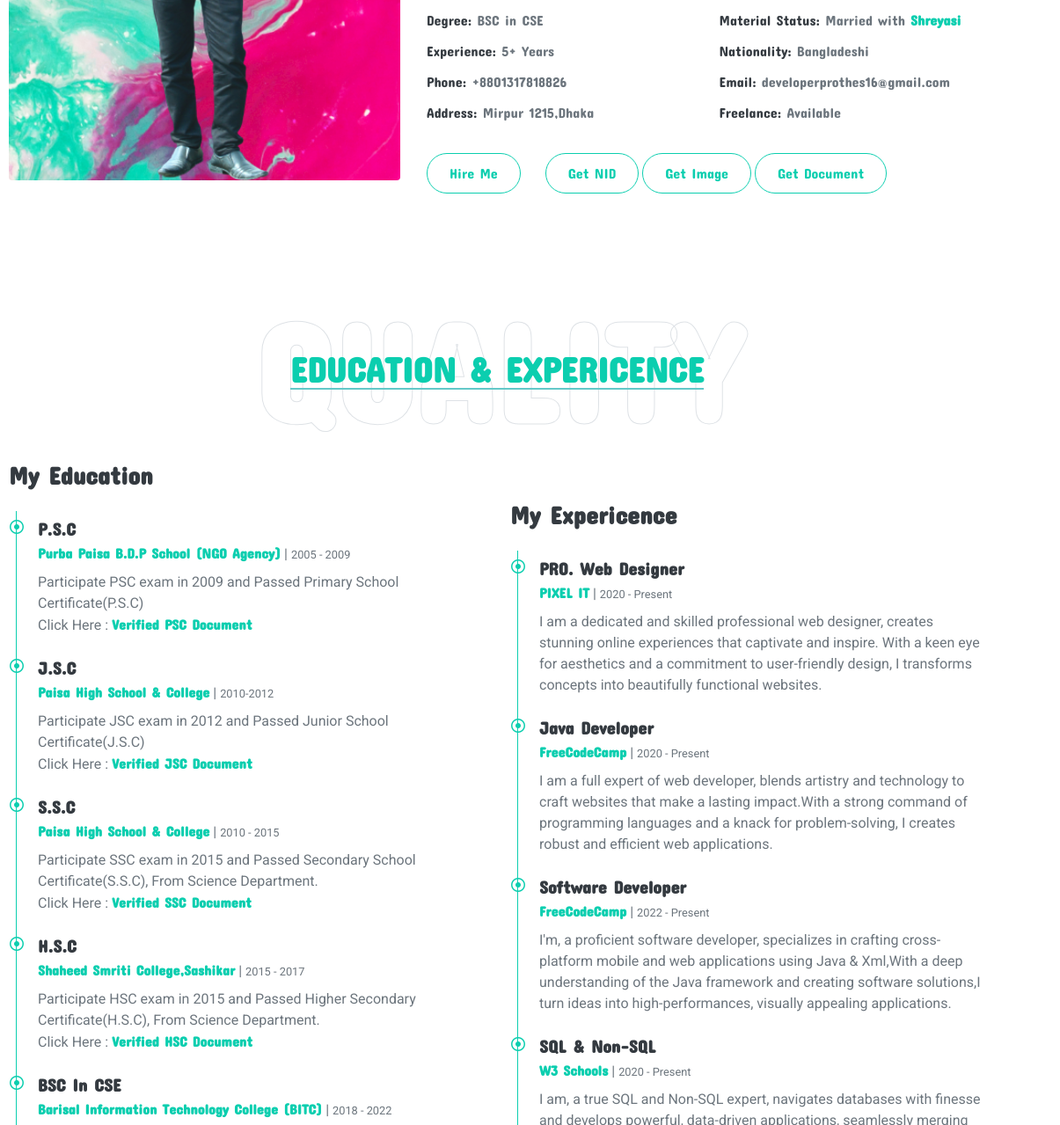
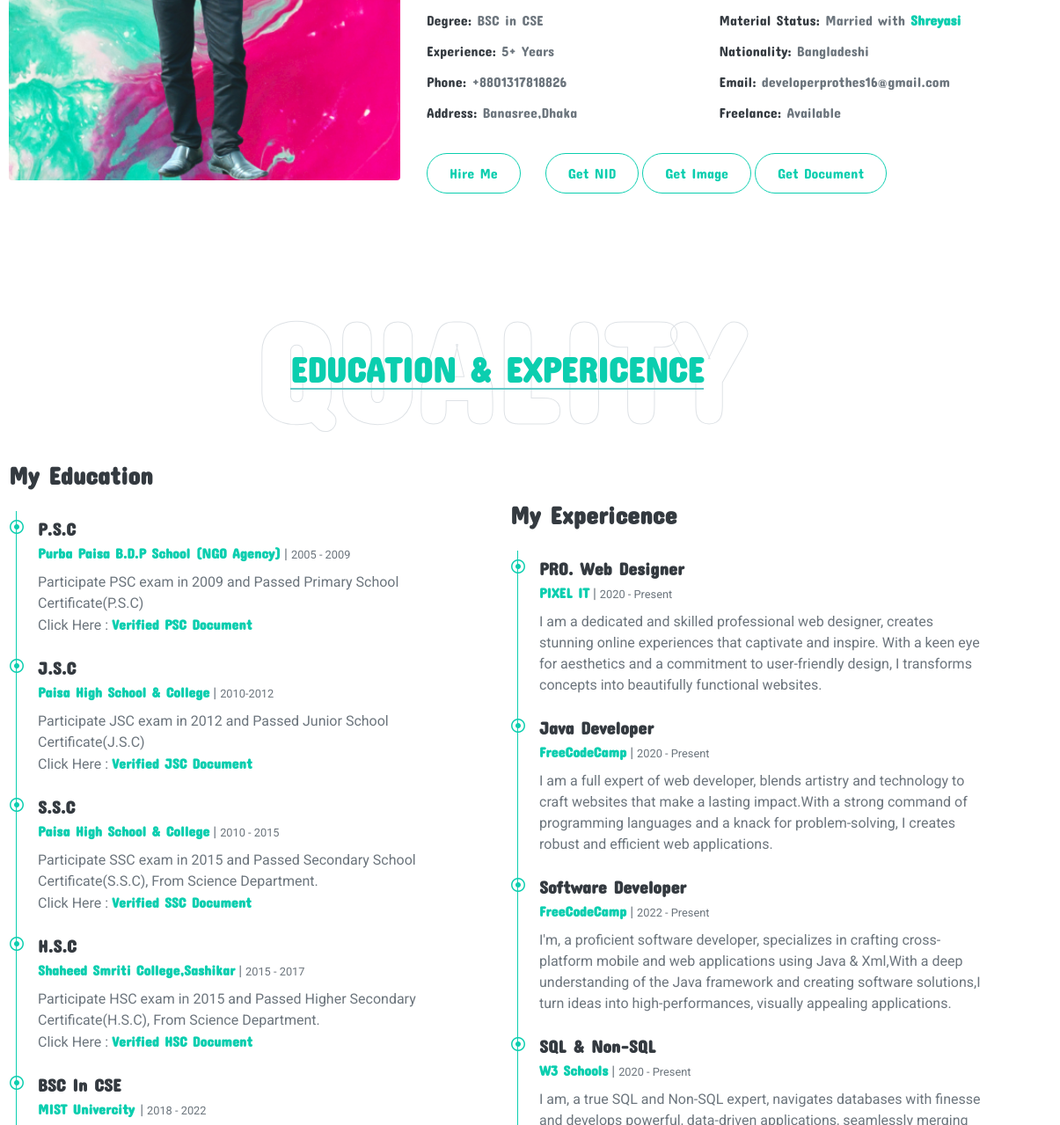
Before and after one commit to prothesbarai/prothesbarai.github.io, a plain HTML site: page pages/about.html in a window 1280 px wide. Shown: the part 583-1862 px from the top of the page at 88% size, 75-1280 px from the left. Drawn offline with nearby package versions, Linux system fonts and the light colour scheme; some packages are replaced by stand-ins of ours; a script that the page names is missing; files whose address does not match are found by name; a web font is replaced by a local one.

Commit message:
Update about.html

```diff
--- a/pages/about.html
+++ b/pages/about.html
@@ -213,7 +213,7 @@
                             </div>
 
                             <div class="col-sm-6 py-1">
-                                <h6>Address: <span class="text-secondary">Mirpur 1215,Dhaka</span></h6>
+                                <h6>Address: <span class="text-secondary">Banasree,Dhaka</span></h6>
                             </div>
 
                             <div class="col-sm-6 py-1">
@@ -290,7 +290,7 @@
                             <div class="position-relative mb-4">
                                 <i class="far fa-dot-circle text-primary position-absolute" style="top: 2px; left: -32px;"></i>
                                 <h5 class="font-weight-bold mb-1">BSC In CSE</h5>
-                                <p class="mb-2"><strong class="about_page_txt_color"><a href="https://en.wikipedia.org/wiki/Military_Institute_of_Science_and_Technology" target="_blank">Barisal Information Technology College (BITC)</a></strong> | <small>2018 - 2022</small></p>
+                                <p class="mb-2"><strong class="about_page_txt_color"><a href="https://en.wikipedia.org/wiki/Military_Institute_of_Science_and_Technology" target="_blank">MIST Univercity <!--Barisal Information Technology College (BITC)--> </a></strong> | <small>2018 - 2022</small></p>
                                 <p>
                                     I completed BSc Engineering in 2022 in Computer Science and Engineering (CSE) department <br>
                                     Click Here : <b class="about_page_txt_color">
```
